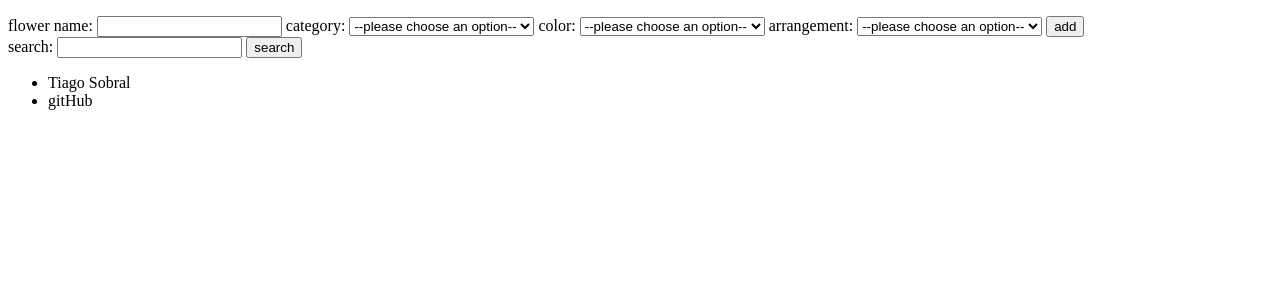
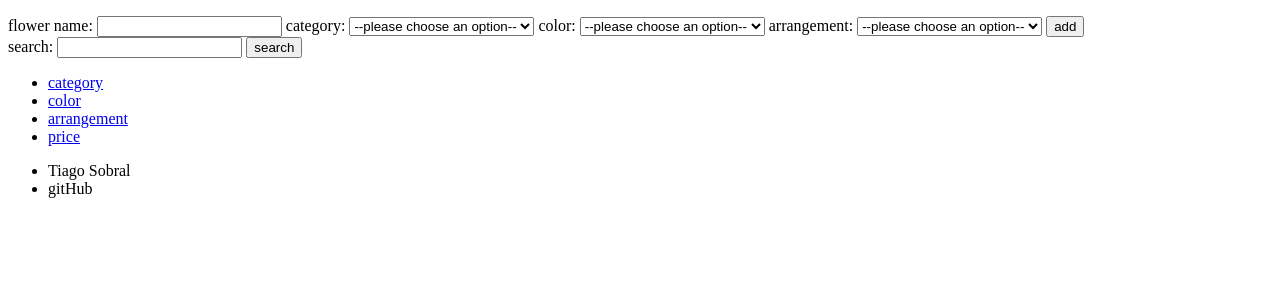
Before and after one commit to TiagoSobral/inventory-application-project, a Node server app: a page that uses views/index.ejs in a window 1280 px wide. Shown: the part 88-388 px from the top of the page. Run offline with Node 20, Linux system fonts and the light colour scheme; data that the repository does not hold is empty.

Commit message:
(feat) order items by choice of button
-> category, arrangement, color or price which
are the links that allow the user to choose from.

-> main indexRouter.get had to be refactored in order to check if
there is a query or no, and if there is then call orderByFlowersGet middleware
otherwise getInventory.

-> a view that is a list of links has been created as a partial called filters.ejs

```diff
--- a/controllers/productsController.js
+++ b/controllers/productsController.js
@@ -5,6 +5,7 @@ import {
 	getFixedTables,
 	getFlowerById,
 	getFlowerBySearch,
+	organizeBy,
 	updateFlower,
 } from '../db/queries.js';
 
@@ -70,6 +71,18 @@ async function searchItemGet(req, res) {
 	});
 }
 
+async function orderFlowersGet(req, res) {
+	const filter = req.query.order;
+	const tables = await getFixedTables();
+	const items = await organizeBy(filter);
+	res.render('index', {
+		category: tables.cat,
+		color: tables.color,
+		arrangement: tables.arrange,
+		flower: items,
+	});
+}
+
 export {
 	getInventory,
 	addNewItemPost,
@@ -77,4 +90,5 @@ export {
 	updateItemGet,
 	updateItemPost,
 	searchItemGet,
+	orderFlowersGet,
 };
--- a/routers/indexRouter.js
+++ b/routers/indexRouter.js
@@ -6,11 +6,18 @@ import {
 	updateItemGet,
 	updateItemPost,
 	searchItemGet,
+	orderFlowersGet,
 } from '../controllers/productsController.js';
 
 const indexRouter = Router();
 
-indexRouter.get('/', getInventory);
+indexRouter.get('/', (req, res) => {
+	if (req.query) {
+		orderFlowersGet(req, res);
+	} else {
+		getInventory(req, res);
+	}
+});
 indexRouter.post('/create', addNewItemPost);
 indexRouter.get('/update/:id', updateItemGet);
 indexRouter.post('/update/:id', updateItemPost);
--- a/views/index.ejs
+++ b/views/index.ejs
@@ -9,7 +9,7 @@
 		<%- include('partials/navigationBar') %>
 		<main>
 			<%- include('partials/form') %> <%- include('partials/searchBar') %> <%-
-			include('partials/items') %>
+			include('partials/filters') %> <%-include('partials/items') %>
 		</main>
 		<%- include('partials/footer') %>
 	</body>
--- /dev/null
+++ b/views/partials/filters.ejs
@@ -0,0 +1,6 @@
+<ul class="filter-by">
+	<li><a href="?order=category">category</a></li>
+	<li><a href="?order=color">color</a></li>
+	<li><a href="?order=arrangement">arrangement</a></li>
+	<li><a href="?order=price">price</a></li>
+</ul>
```
